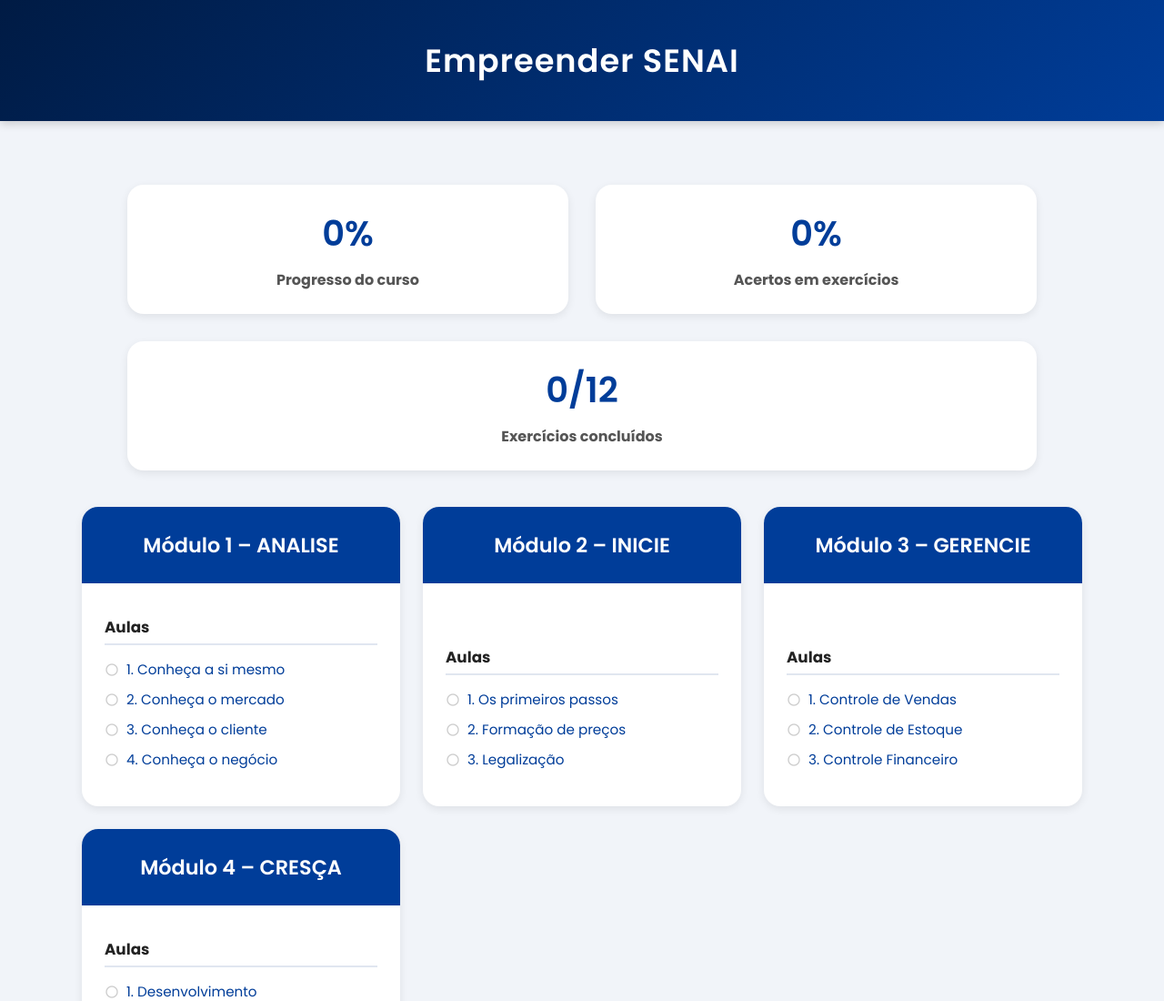
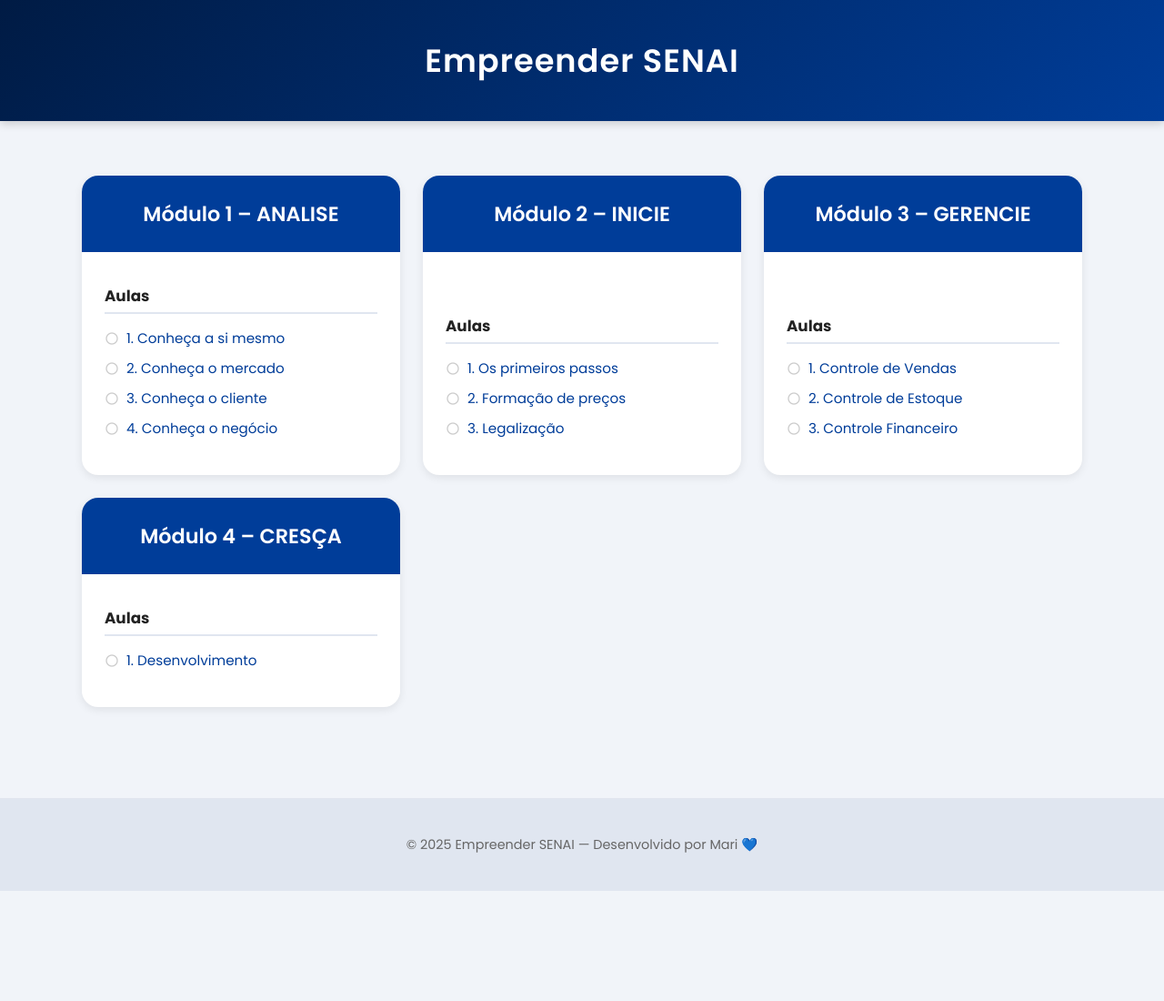
Before and after one commit to marianacamposss/curso, a plain HTML site: page index.html in a window 1280 px wide. Shown: the top 1100 px of the page at 91% size. After the commit the page ends 979 px from the top, so only its background shows below. Drawn offline with Linux system fonts and the light colour scheme.

Commit message:
agora vai

```diff
--- a/index.html
+++ b/index.html
@@ -453,22 +453,7 @@
 
     <main>
         <section id="home-view">
-            <section class="progress-section">
-                <div class="progress-card">
-                    <div class="progress-value" id="progressPercent">0%</div>
-                    <h3>Progresso do curso</h3>
-                </div>
 
-                <div class="progress-card">
-                    <div class="progress-value" id="correctPercent">0%</div>
-                    <h3>Acertos em exercícios</h3>
-                </div>
-
-                <div class="progress-card">
-                    <div class="progress-value" id="exercisesDone">0/12</div>
-                    <h3>Exercícios concluídos</h3>
-                </div>
-            </section>
 
             <section class="modules">
 
```
